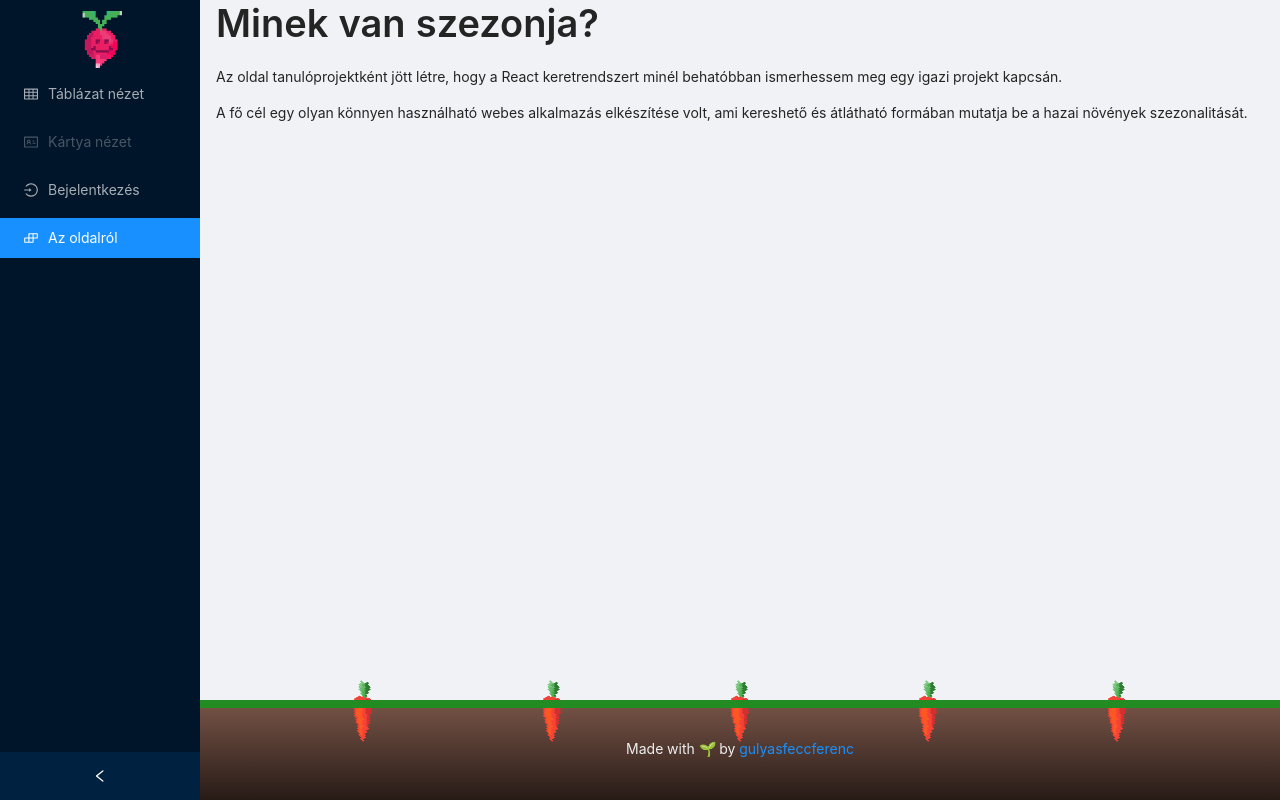
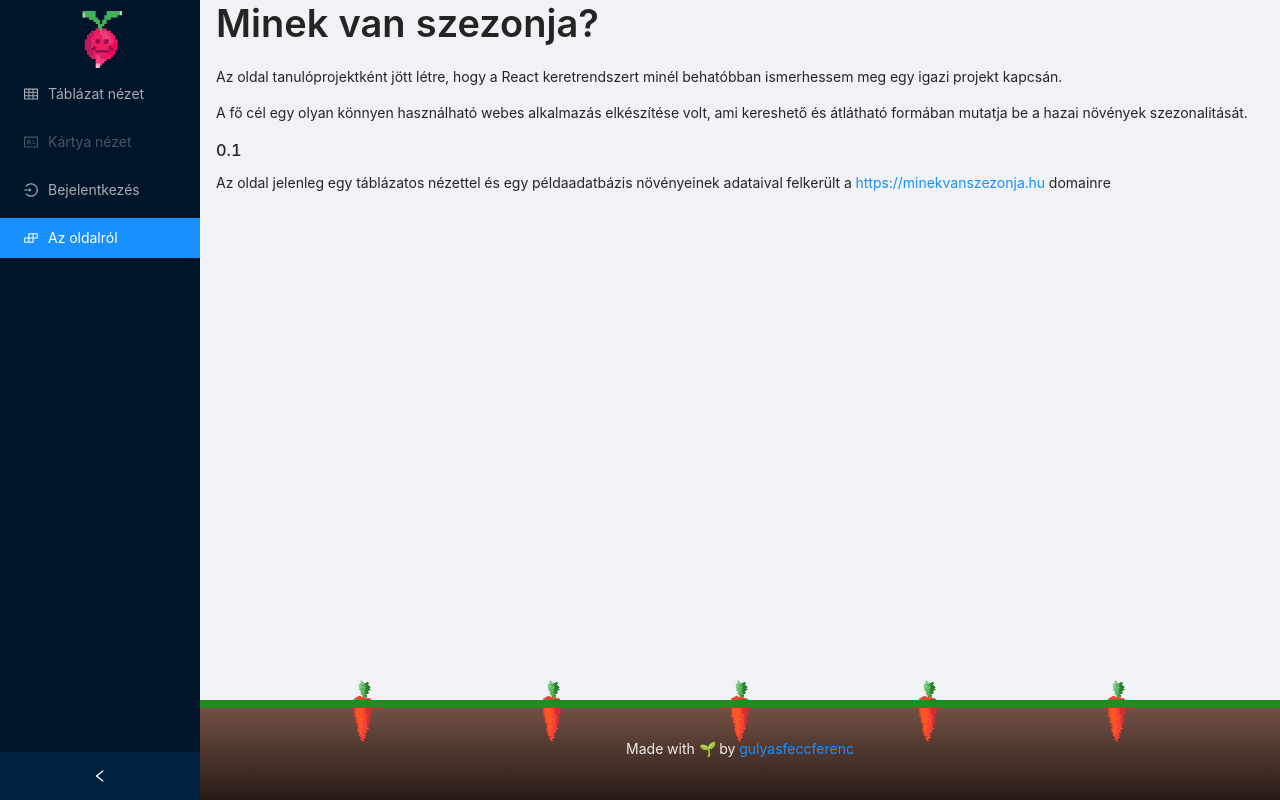
Before and after one commit to gulyasfeccferenc/minekvanszezonja, a React (Create React App) app: page /about in a window 1280 px wide. Both pictures are taken after a click on the item "Az oldalról". Built offline with nearby package versions, Linux system fonts and the light colour scheme; no server answers; the database is empty.

Commit message:
Extending About section

```diff
--- a/src/components/Pages/About/About.js
+++ b/src/components/Pages/About/About.js
@@ -10,6 +10,8 @@ export default class About extends Component {
                 <Title>Minek van szezonja?</Title>
                 <p>Az oldal tanulóprojektként jött létre, hogy a React keretrendszert minél behatóbban ismerhessem meg egy igazi projekt kapcsán.</p>
                 <p>A fő cél egy olyan könnyen használható webes alkalmazás elkészítése volt, ami kereshető és átlátható formában mutatja be a hazai növények szezonalitását.</p>
+                <h3>0.1</h3>
+                <p>Az oldal jelenleg egy táblázatos nézettel és egy példaadatbázis növényeinek adataival felkerült a <a href="https://minekvanszezonja.hu">https://minekvanszezonja.hu</a> domainre</p>
             </Fragment>
             )
     }
```
